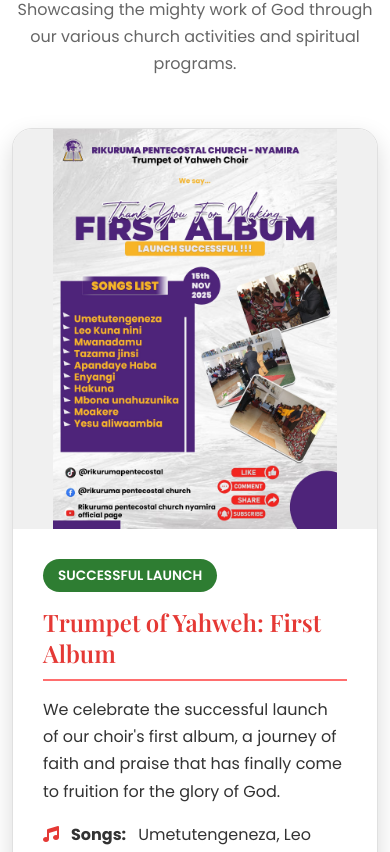
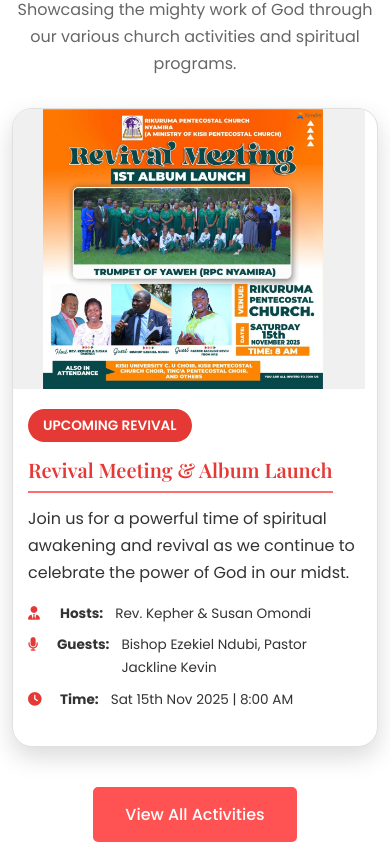
Before and after one commit to Kennedy-Mutuku/RIKURUMA-PENTECOSTAL-CHURCH-NYAMIRA-Front-End, a React (Vite) app: page / in a window 390 px wide. Shown: the part 4952-5804 px from the top of the page. Built offline with nearby package versions, Linux system fonts and the light colour scheme.

Commit message:
Implement automatic activity card carousel for mobile: edge-to-edge posters and high-density layout

```diff
--- a/src/pages/Home.jsx
+++ b/src/pages/Home.jsx
@@ -45,16 +45,43 @@
     const statsRef = useRef(null);
     const [statsVisible, setStatsVisible] = useState(false);
 
+    // Activities Slider State
+    const [currentActivity, setCurrentActivity] = useState(0);
+    const activities = [
+        {
+            id: 1,
+            poster: '/images/activity-album-launch.png',
+            status: 'Successful Launch',
+            statusClass: 'success',
+            title: 'Trumpet of Yahweh: First Album',
+            description: "We celebrate the successful launch of our choir's first album, a journey of faith and praise that has finally come to fruition for the glory of God.",
+            details: [
+                { icon: 'fas fa-music', label: 'Songs', value: 'Umetutengeneza, Leo Kuna nini, Mwanadamu...' },
+                { icon: 'fas fa-calendar-check', label: 'Launched', value: '15th November 2025' },
+                { icon: 'fas fa-users', label: 'Choir', value: 'Trumpet of Yahweh (RPC Nyamira)' }
+            ]
+        },
+        {
+            id: 2,
+            poster: '/images/activity-revival.jpg',
+            status: 'Upcoming Revival',
+            statusClass: '',
+            title: 'Revival Meeting & Album Launch',
+            description: 'Join us for a powerful time of spiritual awakening and revival as we continue to celebrate the power of God in our midst.',
+            details: [
+                { icon: 'fas fa-user-tie', label: 'Hosts', value: 'Rev. Kepher & Susan Omondi' },
+                { icon: 'fas fa-microphone', label: 'Guests', value: 'Bishop Ezekiel Ndubi, Pastor Jackline Kevin' },
+                { icon: 'fas fa-clock', label: 'Time', value: 'Sat 15th Nov 2025 | 8:00 AM' }
+            ]
+        }
+    ];
+
     useEffect(() => {
-        const observer = new IntersectionObserver((entries) => {
-            if (entries[0].isIntersecting) {
-                setStatsVisible(true);
-                observer.disconnect();
-            }
-        });
-        if (statsRef.current) observer.observe(statsRef.current);
-        return () => observer.disconnect();
-    }, []);
+        const interval = setInterval(() => {
+            setCurrentActivity(prev => (prev + 1) % activities.length);
+        }, 6000);
+        return () => clearInterval(interval);
+    }, [activities.length]);
 
     useEffect(() => {
         if (statsVisible) {
@@ -280,41 +307,26 @@
                         <p className="section-description">Showcasing the mighty work of God through our various church activities and spiritual programs.</p>
                     </div>
 
-                    <div className="activities-grid">
-                        {/* Activity Card 1 */}
-                        <div className="activity-card">
+                    <div className="activities-slider">
+                        {activities.map((activity, index) => (
+                            <div key={activity.id} className={`activity-card ${index === currentActivity ? 'active' : ''}`}>
                                 <div className="activity-poster">
-                                <img src="/images/activity-album-launch.png" alt="Choir Album Launch Poster" />
+                                    <img src={activity.poster} alt={activity.title} />
                                 </div>
                                 <div className="activity-info">
-                                <span className="activity-status success">Successful Launch</span>
-                                <h3>Trumpet of Yahweh: First Album</h3>
-                                <p>We celebrate the successful launch of our choir's first album, a journey of faith and praise that has finally come to fruition for the glory of God.</p>
+                                    <span className={`activity-status ${activity.statusClass}`}>{activity.status}</span>
+                                    <h3>{activity.title}</h3>
+                                    <p>{activity.description}</p>
                                     <ul className="activity-details">
-                                    <li><i className="fas fa-music"></i> <strong>Songs:</strong> Umetutengeneza, Leo Kuna nini, Mwanadamu, Tazama jinsi, Apandaye Haba...</li>
-                                    <li><i className="fas fa-calendar-check"></i> <strong>Launched:</strong> 15th November 2025</li>
-                                    <li><i className="fas fa-users"></i> <strong>Choir:</strong> Trumpet of Yahweh (RPC Nyamira)</li>
+                                        {activity.details.map((detail, dIndex) => (
+                                            <li key={dIndex}>
+                                                <i className={detail.icon}></i> <strong>{detail.label}:</strong> {detail.value}
+                                            </li>
+                                        ))}
                                     </ul>
                                 </div>
                             </div>
-
-                        {/* Activity Card 2 */}
-                        <div className="activity-card">
-                            <div className="activity-poster">
-                                <img src="/images/activity-revival.jpg" alt="Revival Meeting Poster" />
-                            </div>
-                            <div className="activity-info">
-                                <span className="activity-status">Upcoming Revival</span>
-                                <h3>Revival Meeting & Album Launch</h3>
-                                <p>Join us for a powerful time of spiritual awakening and revival as we continue to celebrate the power of God in our midst.</p>
-                                <ul className="activity-details">
-                                    <li><i className="fas fa-user-tie"></i> <strong>Hosts:</strong> Rev. Kepher & Susan Omondi</li>
-                                    <li><i className="fas fa-microphone"></i> <strong>Guests:</strong> Bishop Ezekiel Ndubi, Pastor Jackline Kevin (NRB)</li>
-                                    <li><i className="fas fa-clock"></i> <strong>Time:</strong> Saturday 15th Nov 2025 | 8:00 AM</li>
-                                    <li><i className="fas fa-map-marker-alt"></i> <strong>Venue:</strong> Rikuruma Pentecostal Church</li>
-                                </ul>
-                            </div>
-                        </div>
+                        ))}
                     </div>
 
                     <div className="events-cta">
--- a/src/styles/style.css
+++ b/src/styles/style.css
@@ -991,7 +991,7 @@
 /* ===================================
    Activities & Programs Section (Redesign)
    =================================== */
-.activities-grid {
+.activities-slider {
     display: grid;
     grid-template-columns: repeat(2, 1fr);
     gap: 40px;
@@ -1035,12 +1035,12 @@
     padding: 30px;
 }
 
-.activity-info h3 {
+.activity-card h3 {
     font-size: 1.5rem;
-    margin-bottom: 15px;
+    margin-bottom: 12px;
     color: var(--primary-color);
     border-bottom: 2px solid var(--secondary-light);
-    padding-bottom: 10px;
+    padding-bottom: 8px;
     display: inline-block;
 }
 
@@ -1082,12 +1082,95 @@
 }
 
 @media (max-width: 992px) {
-    .activities-grid {
+    .activities-slider {
         grid-template-columns: 1fr;
+        gap: 30px;
     }
 
     .activity-poster {
         height: 400px;
+    }
+}
+
+@media (max-width: 768px) {
+    .events-section .section-header {
+        margin-bottom: 25px;
+    }
+
+    .events-section {
+        padding: 40px 0 30px;
+    }
+
+    .activities-slider {
+        display: block;
+        position: relative;
+        margin-top: 30px;
+        min-height: 500px;
+    }
+
+    .activity-card {
+        display: none;
+        animation: fadeIn 0.5s ease-in-out;
+    }
+
+    .activity-card.active {
+        display: block;
+    }
+
+    @keyframes fadeIn {
+        from {
+            opacity: 0;
+            transform: translateY(10px);
+        }
+
+        to {
+            opacity: 1;
+            transform: translateY(0);
+        }
+    }
+
+    .activity-poster {
+        height: 350px;
+        margin: 0 -12px;
+        /* Touch edges professionaly */
+        border-radius: 0;
+    }
+
+    .activity-info {
+        padding: 20px 15px;
+    }
+
+    .activity-card h3 {
+        font-size: 1.25rem;
+    }
+
+    .activity-details li {
+        font-size: 0.85rem;
+        margin-bottom: 8px;
+    }
+}
+
+@media (max-width: 480px) {
+    .activity-poster {
+        height: 280px;
+    }
+
+    .activities-slider {
+        min-height: 450px;
+    }
+}
+
+@media (max-width: 360px) {
+    .activity-poster {
+        height: 240px;
+    }
+
+    .activity-info h3 {
+        font-size: 1.1rem;
+    }
+
+    .activities-slider {
+        min-height: 420px;
     }
 }
 
```
Lines whose indentation alone changed are shown as unchanged.
